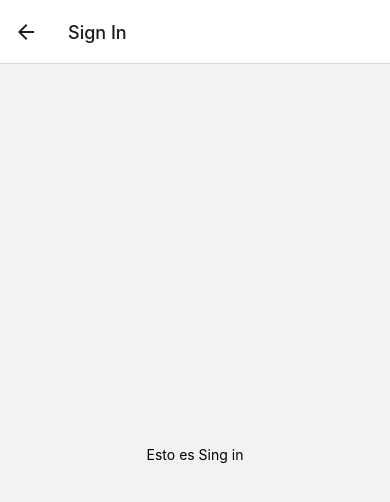
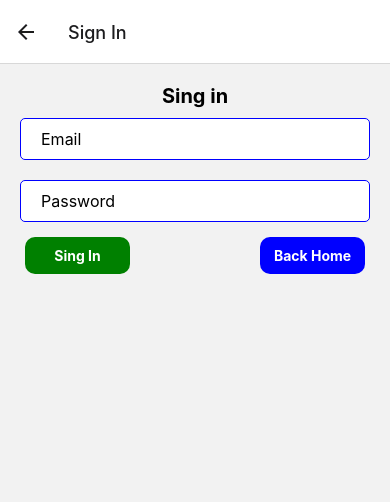
Before and after one commit to Gagotlib/movies-app, a React Native app: screen /SignIn in a window 390 px wide. Shown: the top 502 px of the page. Built offline with nearby package versions, Linux system fonts and the light colour scheme.

Commit message:
mejora del sing in form, formik

```diff
--- a/App.jsx
+++ b/App.jsx
@@ -1,16 +1,16 @@
 import { StatusBar } from 'expo-status-bar'
 import { StyleSheet, ScrollView, View } from 'react-native'
-import Main from './src/components/Main.jsx'
-import Footer from './src/components/Footer.jsx'
+import Main from './src/pages/Main.jsx'
 import { NavigationContainer } from '@react-navigation/native'
 import { createNativeStackNavigator } from '@react-navigation/native-stack'
-import SignIn from './src/components/SignIn.jsx'
+import SignIn from './src/pages/SignIn.jsx'
 
 export default function App() {
 	const Stack = createNativeStackNavigator()
 
 	return (
 		<NavigationContainer>
+			<StatusBar style='auto' />
 			<Stack.Navigator initialRouteName='Home'>
 				<Stack.Screen name='Main' component={Main} options={{ headerShown: false }} />
 				<Stack.Screen name='SignIn' component={SignIn} options={{ title: 'Sign In' }} />
--- a/package.json
+++ b/package.json
@@ -14,14 +14,15 @@
     "@react-navigation/native-stack": "^6.10.0",
     "expo": "~51.0.14",
     "expo-status-bar": "~1.12.1",
+    "formik": "^2.4.6",
     "react": "18.2.0",
     "react-dom": "18.2.0",
     "react-native": "0.74.2",
     "react-native-image-zoom-viewer": "^3.0.1",
     "react-native-modal": "^13.0.1",
-    "react-native-web": "~0.19.10",
+    "react-native-safe-area-context": "4.10.1",
     "react-native-screens": "3.31.1",
-    "react-native-safe-area-context": "4.10.1"
+    "react-native-web": "~0.19.10"
   },
   "devDependencies": {
     "@babel/core": "^7.20.0"
--- a/src/components/MoviesList.jsx
+++ b/src/components/MoviesList.jsx
@@ -9,11 +9,17 @@ export default function MoviesList() {
 
 	const [searchTerm, setSearchTerm] = React.useState('')
 
-	const filteredMovies = sortedMovies.filter((movie) => movie.title.toLowerCase().includes(searchTerm.toLowerCase()) || movie.director.toLowerCase().includes(searchTerm.toLowerCase()))
+	const filteredMovies = sortedMovies.filter(
+		(movie) =>
+			movie.title.toLowerCase().includes(searchTerm.toLowerCase()) ||
+			movie.director.toLowerCase().includes(searchTerm.toLowerCase()) ||
+			movie.year === Number(searchTerm) ||
+			movie.genre.some((genre) => genre.toLowerCase().includes(searchTerm.toLowerCase()))
+	)
 
 	return (
 		<>
-			<TextInput style={styles.input} placeholder='Search by Title or Director' value={searchTerm} onChangeText={setSearchTerm} />
+			<TextInput style={styles.input} placeholder='Search by Title, Director, Year or Genre' value={searchTerm} onChangeText={setSearchTerm} />
 
 			<FlatList data={filteredMovies} renderItem={({ item: movie }) => <MovieCard movie={movie} />}></FlatList>
 			{/* <Footer /> */}
--- a/src/components/SignIn.jsx
+++ /dev/null
@@ -1,18 +0,0 @@
-import { StyleSheet, Text, View } from 'react-native'
-import React from 'react'
-
-export default function SignIn({navigation}) {
-	return (
-		<View style={styles.container}>
-			<Text>Esto es Sing in</Text>
-		</View>
-	)
-}
-
-const styles = StyleSheet.create({
-	container: {
-		flex: 1,
-		justifyContent: 'center',
-		alignItems: 'center'
-	}
-})
--- /dev/null
+++ b/src/components/StyledButton.jsx
@@ -0,0 +1,30 @@
+import { Pressable, StyleSheet, Text, View } from 'react-native'
+import React from 'react'
+
+export default function StyledButton({ style = {}, children, ...props }) {
+	const inputStyle = {
+		...styles.button,
+		...style
+	}
+	return (
+		<Pressable {...props} style={inputStyle}>
+			<Text style={styles.buttonText}>{children}</Text>
+		</Pressable>
+	)
+}
+
+const styles = StyleSheet.create({
+	button: {
+		backgroundColor: 'blue',
+		padding: 10,
+		margin: 5,
+		borderRadius: 10,
+		width: '30%',
+		textAlign: 'center'
+	},
+	buttonText: {
+		color: 'white',
+		textAlign: 'center',
+		fontWeight: 'bold'
+	}
+})
--- /dev/null
+++ b/src/components/StyledTextInput.jsx
@@ -0,0 +1,24 @@
+import { StyleSheet, Text, TextInput, View } from 'react-native'
+import React from 'react'
+
+export default function StyledTextInput({ style = {}, ...props }) {
+	const inputStyle = {
+		...styles.textInput,
+		...style
+	}
+	return <TextInput {...props} style={inputStyle} />
+}
+
+const styles = StyleSheet.create({
+	textInput: {
+		borderRadius: 5,
+		borderWidth: 1,
+		borderColor: 'blue',
+		backgroundColor: 'white',
+		color: 'black',
+		fontSize: 16,
+		paddingHorizontal: 20,
+		paddingVertical: 10,
+		marginVertical: 10
+	}
+})
--- a/src/components/Main.jsx
+++ b/src/pages/Main.jsx
@@ -1,13 +1,11 @@
 import { Button, Pressable, StyleSheet, Text, View } from 'react-native'
-import { StatusBar } from 'expo-status-bar'
-import MoviesList from './MoviesList'
+import MoviesList from '../components/MoviesList'
 import React from 'react'
-import Footer from './Footer'
+
 
 export default function Main({ navigation }) {
 	return (
 		<View style={styles.container}>
-			<StatusBar style='auto' />
 			<View style={styles.header}>
 				<Text style={styles.h1}>Movies App</Text>
 				<Pressable onPress={() => navigation.navigate('SignIn')} style={styles.button}>
--- /dev/null
+++ b/src/pages/SignIn.jsx
@@ -0,0 +1,52 @@
+import { Button, StyleSheet, Text, TextInput, View } from 'react-native'
+import React from 'react'
+import { Form, Formik } from 'formik'
+import StyledTextInput from '../components/StyledTextInput'
+import StyledButton from '../components/StyledButton'
+
+export default function SignIn({ navigation }) {
+	return (
+		<View style={styles.container}>
+			<Text style={styles.h1}>Sing in</Text>
+			<Formik initialValues={{ email: '', password: '' }} onSubmit={(values) => console.log(values)}>
+				{({ handleSubmit, values, errors, handleChange }) => (
+					<View>
+						<StyledTextInput placeholder='Email' value={values.email} onChangeText={handleChange('email')} />
+						<StyledTextInput placeholder='Password' secureTextEntry={true} value={values.password} onChangeText={handleChange('password')} />
+
+						<View style={{ flexDirection: 'row', justifyContent: 'space-between' }}>
+
+						<StyledButton onPress={handleSubmit} style={{ backgroundColor: 'green' }}>
+							Sing In
+						</StyledButton>
+						<StyledButton onPress={() => navigation.navigate('Main')}>Back Home</StyledButton>
+						</View>
+					</View>
+				)}
+			</Formik>
+		</View>
+	)
+}
+
+const styles = StyleSheet.create({
+	container: {
+		flex: 1,
+		padding: 20
+		// justifyContent: 'center',
+		// alignItems: 'center'
+	},
+	h1: {
+		fontSize: 20,
+		fontWeight: 'bold',
+		textAlign: 'center',
+		color: 'black'
+	},
+	// input: {
+	// 	height: 40,
+	// 	margin: 12,
+	// 	borderWidth: 1,
+	// 	padding: 10,
+	// 	backgroundColor: 'white',
+	// 	borderRadius: 10
+	// }
+})
```
Also changed, not shown: 1 other file (tests, documents, lock files or other folders).
